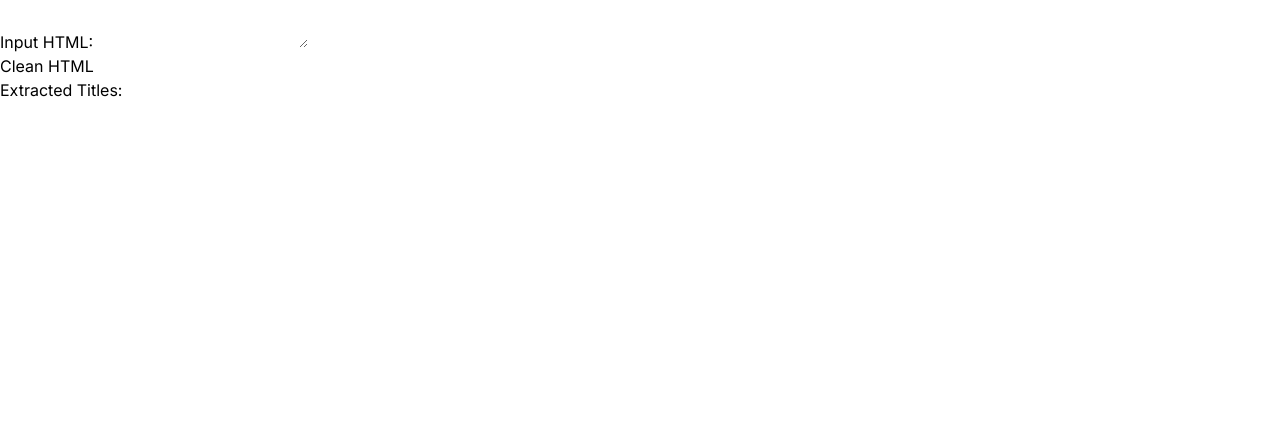
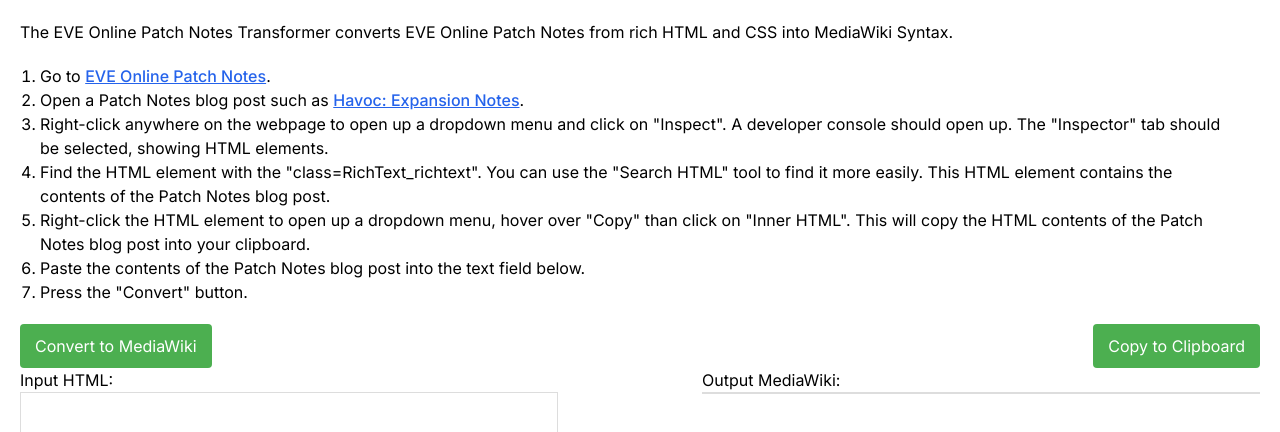
Before and after one commit to MaraArin/EVE-Online-Patch-Transformer, a Next.js app: page / in a window 1280 px wide. Shown: the top 432 px of the page. Built offline with nearby package versions, Linux system fonts and the light colour scheme.

Commit message:
Added CSS and instructions

```diff
--- a/app/globals.css
+++ b/app/globals.css
@@ -2,27 +2,52 @@
 @tailwind components;
 @tailwind utilities;
 
-/* :root {
-  --foreground-rgb: 0, 0, 0;
-  --background-start-rgb: 214, 219, 220;
-  --background-end-rgb: 255, 255, 255;
+body {
+  font-family: 'Segoe UI', Tahoma, Geneva, Verdana, sans-serif;
+  margin: 20px;
 }
 
-@media (prefers-color-scheme: dark) {
-  :root {
-    --foreground-rgb: 255, 255, 255;
-    --background-start-rgb: 0, 0, 0;
-    --background-end-rgb: 0, 0, 0;
-  }
+ol {
+  margin: 20px;
 }
 
-body {
-  color: rgb(var(--foreground-rgb));
-  background: linear-gradient(
-      to bottom,
-      transparent,
-      rgb(var(--background-end-rgb))
-    )
-    rgb(var(--background-start-rgb));
+.container {
+  display: flex;
+  justify-content: space-between;
 }
- */
+
+.input-container,
+.output-container {
+  width: 45%; /* Adjust the width based on your preference */
+}
+
+textarea {
+  width: calc(100% - 20px); /* Adjust the width based on padding */
+  height: 100%;
+  padding: 8px;
+  margin-bottom: 10px;
+  box-sizing: border-box;
+  border: 1px solid #ddd; /* Add border around textarea */
+  resize: none; /* Disable textarea resizing */
+}
+
+button {
+  background-color: #4caf50;
+  color: white;
+  padding: 10px 15px;
+  border: none;
+  border-radius: 4px;
+  cursor: pointer;
+  transition: background-color 0.3s;
+}
+
+button:hover {
+  background-color: #45a049;
+}
+
+pre {
+  white-space: pre-wrap;
+  overflow-y: auto; /* Allow vertical scrolling for pre element */
+  max-height: 300px; /* Set maximum height for pre element */
+  border: 1px solid #ddd; /* Add border around textarea */
+}
--- a/app/page.tsx
+++ b/app/page.tsx
@@ -1,18 +1,16 @@
-"use client"
+"use client";
 
-import React, { useState, ChangeEvent } from 'react';
+import React, { useState, ChangeEvent } from "react";
 
 interface CleanHTMLComponentProps {}
 
 /* ToDo:
-nested lists,
-a's hrefs aka links,
-use a library?, // will it work client side?
-instructions/docs,
-styling
+parse nested lists,
+parse a's hrefs aka links,
+use a library? // will it work client side?
 */
 const CleanHTMLComponent: React.FC<CleanHTMLComponentProps> = () => {
-  const [inputHTML, setInputHTML] = useState<string>('');
+  const [inputHTML, setInputHTML] = useState<string>("");
   const [titles, setTitles] = useState<string[]>([]);
 
   const handleInputChange = (event: ChangeEvent<HTMLTextAreaElement>) => {
@@ -21,60 +19,62 @@
 
   const cleanHTML = () => {
     // Use a regex to remove HTML attributes
-    let modifiedHTML = inputHTML.replace(/(\S+)="[^"]*"/g, '');
+    let modifiedHTML = inputHTML.replace(/(\S+)="[^"]*"/g, "");
 
     // Remove extra whitespaces
-    modifiedHTML = modifiedHTML.replace(/\s+/g, ' ');
+    modifiedHTML = modifiedHTML.replace(/\s+/g, " ");
 
     // Remove extra whitespaces within HTML tags
-    modifiedHTML = modifiedHTML.replace(/>\s+</g, '><');
-    modifiedHTML = modifiedHTML.replace(/\s>/g, '>');
-    modifiedHTML = modifiedHTML.replace(/>\s/g, '>');
-    modifiedHTML = modifiedHTML.replace(/\s</g, '<');
-    modifiedHTML = modifiedHTML.replace(/<\s/g, '<');
-    modifiedHTML = modifiedHTML.replace(/\s\//g, '/');
+    modifiedHTML = modifiedHTML.replace(/>\s+</g, "><");
+    modifiedHTML = modifiedHTML.replace(/\s>/g, ">");
+    modifiedHTML = modifiedHTML.replace(/>\s/g, ">");
+    modifiedHTML = modifiedHTML.replace(/\s</g, "<");
+    modifiedHTML = modifiedHTML.replace(/<\s/g, "<");
+    modifiedHTML = modifiedHTML.replace(/\s\//g, "/");
 
     // Split the modified HTML by <hr> tags
-    let sections = modifiedHTML.split('<hr/>');
+    let sections = modifiedHTML.split("<hr/>");
     if (sections.length == 1) {
-      sections = modifiedHTML.split('<hr>');
+      sections = modifiedHTML.split("<hr>");
     }
 
     // Process each section separately
-    const sectionTitleBulletMaps = sections.map(section => {
-
-      section = removeDefectFixes(section)
+    const sectionTitleBulletMaps = sections.map((section) => {
+      section = removeDefectFixes(section);
 
       // Replace HTML with MediaWiki syntax
-      section = section.replace(/<p><b>Features &amp; Changes:<\/b><\/p>/g, '\n=== Features & Changes ===\n\n');
+      section = section.replace(
+        /<p><b>Features &amp; Changes:<\/b><\/p>/g,
+        "\n=== Features & Changes ===\n\n"
+      );
 
-      section = section.replace(/<h2>/g, '== ');
-      section = section.replace(/<\/h2>/g, ' ==\n\n');
+      section = section.replace(/<h2>/g, "== ");
+      section = section.replace(/<\/h2>/g, " ==\n\n");
 
-      section = section.replace(/<h3><b>/g, '=== ');
-      section = section.replace(/<\/b><\/h3>/g, ' ===\n\n');
+      section = section.replace(/<h3><b>/g, "=== ");
+      section = section.replace(/<\/b><\/h3>/g, " ===\n\n");
 
-      section = section.replace(/<p><b>/g, '==== ');
-      section = section.replace(/<\/b><\/p>/g, ' ====\n\n');
+      section = section.replace(/<p><b>/g, "==== ");
+      section = section.replace(/<\/b><\/p>/g, " ====\n\n");
 
-      section = section.replace(/<li><p>/g, '* ');
-      section = section.replace(/<\/p><\/li>/g, '\n');
+      section = section.replace(/<li><p>/g, "* ");
+      section = section.replace(/<\/p><\/li>/g, "\n");
 
-      section = section.replace(/<\/p>/g, '\n');
+      section = section.replace(/<\/p>/g, "\n");
 
       // Remove ":"
       //section = section.replace(/:/g, '');
-      section = section.replace(/: =/g, ' =');
+      section = section.replace(/: =/g, " =");
       // Remove "amp;"
-      section = section.replace(/amp;/g, '');
+      section = section.replace(/amp;/g, "");
 
       // Remove the remaining HTML tags
-      section = section.replace(/<\/?[^>]+(>|$)/g, "")
+      section = section.replace(/<\/?[^>]+(>|$)/g, "");
 
-      console.log(section)
+      console.log(section);
       // Add extra newline between bulletpoint and header
-      section = section.replace(/\.\n==/g, '.\n\n==');
-      section = section.replace(/\.\n====/g, '.\n\n====');
+      section = section.replace(/\.\n==/g, ".\n\n==");
+      section = section.replace(/\.\n====/g, ".\n\n====");
 
       // Return the title and bullet points for the section
       return section;
@@ -93,210 +93,100 @@
     let startIndex: number;
 
     // Determine the starting index based on which pattern is found first
-    if (startIndexH3 !== -1 && (startIndexP === -1 || startIndexH3 < startIndexP)) {
-        startIndex = startIndexH3;
+    if (
+      startIndexH3 !== -1 &&
+      (startIndexP === -1 || startIndexH3 < startIndexP)
+    ) {
+      startIndex = startIndexH3;
     } else if (startIndexP !== -1) {
-        startIndex = startIndexP;
+      startIndex = startIndexP;
     } else {
-        // Starting point not found, return the original string
-        return input;
+      // Starting point not found, return the original string
+      return input;
     }
 
     // Found the starting point, remove everything from that point onwards
     return input.substring(0, startIndex);
-}
+  }
 
-return (
-  <div>
-    <label>
-      Input HTML:
-      <textarea value={inputHTML} onChange={handleInputChange} />
-    </label>
-    <br />
-    <button onClick={cleanHTML}>Clean HTML</button>
-    <br />
-    <label>
-      Extracted Titles:
-    </label>
-    <div>
-      {titles.map((title, index) => (
-        <pre key={index}>{title}</pre>
-      ))}
-    </div>
-  </div>
-);
-};
+  const copyToClipboard = () => {
+    const outputText = titles.join("\n\n");
 
-export default CleanHTMLComponent;
+    // Create a temporary textarea to copy the text to clipboard
+    const tempTextarea = document.createElement("textarea");
+    tempTextarea.value = outputText;
+    document.body.appendChild(tempTextarea);
+    tempTextarea.select();
+    document.execCommand("copy");
+    document.body.removeChild(tempTextarea);
 
-/*
-import React, { useState, ChangeEvent } from 'react';
-
-interface CleanHTMLComponentProps {}
-
-const CleanHTMLComponent: React.FC<CleanHTMLComponentProps> = () => {
-  const [inputHTML, setInputHTML] = useState<string>('');
-  const [titleBulletMaps, setTitleBulletMaps] = useState<{ [title: string]: string[] }[]>([]);
-
-  const handleInputChange = (event: ChangeEvent<HTMLTextAreaElement>) => {
-    setInputHTML(event.target.value);
+    alert("Content copied to clipboard!");
   };
-
-  const cleanHTML = () => {
-    // Use a regex to remove HTML attributes
-    let modifiedHTML = inputHTML.replace(/(\S+)="[^"]*"/g, '');
-
-    // Remove extra whitespaces
-    modifiedHTML = modifiedHTML.replace(/\s+/g, ' ');
-
-    // Remove extra whitespaces within HTML tags
-    modifiedHTML = modifiedHTML.replace(/>\s+</g, '><');
-
-    // Remove extra whitespaces around brackets
-    modifiedHTML = modifiedHTML.replace(/\s>/g, '>');
-    modifiedHTML = modifiedHTML.replace(/>\s/g, '>');
-    modifiedHTML = modifiedHTML.replace(/\s</g, '<');
-    modifiedHTML = modifiedHTML.replace(/<\s/g, '<');
-    modifiedHTML = modifiedHTML.replace(/\s\//g, '/');
-
-    // Split the modified HTML by <hr/> tags
-    const sections = modifiedHTML.split('<hr/>');
-
-    // Process each section separately
-    const sectionTitleBulletMaps = sections.map(section => {
-
-      section = removeDefectFixes(section)
-
-      // Extract titles between the first <h2> tags
-      const titleMatches = section.match(/<h2>(.*?)<\/h2>/);
-      const title = titleMatches ? titleMatches[1] : '';
-
-      // Extract bullet points between <li><p> tags
-      const bulletPointMatches = section.match(/<li><p>(.*?)<\/p><\/li>/g);
-      const bulletPoints = bulletPointMatches ? bulletPointMatches.map(match => match.replace(/<li><p>(.*?)<\/p><\/li>/, '$1')) : [];
-
-      // Return the title and bullet points for the section
-      return { [title]: bulletPoints };
-    });
-
-    console.log(sectionTitleBulletMaps[0])
-
-    // Update the titleBulletMaps state
-    setTitleBulletMaps(sectionTitleBulletMaps);
-  };
-
-  function removeDefectFixes(input: string): string {
-    const startIndex = input.indexOf("<h3><b>Defect Fixes:</b></h3>");
-
-    if (startIndex !== -1) {
-        // Found the starting point, remove everything from that point onwards
-        return input.substring(0, startIndex);
-    } else {
-        // Starting point not found, return the original string
-        return input;
-    }
-}
 
   return (
     <div>
-      <label>
-        Input HTML:
-        <textarea value={inputHTML} onChange={handleInputChange} />
-      </label>
-      <br />
-      <button onClick={cleanHTML}>Clean HTML</button>
-      <br />
-      <label>
-        Extracted Titles and Bullet Points:
-      </label>
-      <div>
-        {titleBulletMaps.map((titleBulletMap, index) => (
-          <div key={index}>
-            {Object.entries(titleBulletMap).map(([title, bulletPoints], titleIndex) => (
-              <div key={titleIndex}>
-                <h2>{title}</h2>
-                <ul>
-                  {bulletPoints.map((bullet, bulletIndex) => (
-                    <li key={bulletIndex}>{bullet}</li>
-                  ))}
-                </ul>
-              </div>
-            ))}
-          </div>
-        ))}
+      <p>
+        The EVE Online Patch Notes Transformer converts EVE Online Patch Notes
+        from rich HTML and CSS into MediaWiki Syntax.
+      </p>
+      <ol className="list-decimal">
+        <li>
+          Go to{" "}
+          <a
+            className="font-medium text-blue-600 underline dark:text-blue-500 hover:no-underline" target="_blank"
+            href="https://www.eveonline.com/news/t/patch-notes"
+          >
+            EVE Online Patch Notes
+          </a>
+          .
+        </li>
+        <li>
+          Open a Patch Notes blog post such as{" "}
+          <a
+            className="font-medium text-blue-600 underline dark:text-blue-500 hover:no-underline" target="_blank"
+            href="https://www.eveonline.com/news/view/havoc-expansion-notes"
+          >
+            Havoc: Expansion Notes
+          </a>
+          .
+        </li>
+        <li>
+          Right-click anywhere on the webpage to open up a dropdown menu and
+          click on "Inspect". A developer console should open up. The
+          "Inspector" tab should be selected, showing HTML elements.
+        </li>
+        <li>
+          Find the HTML element with the "class=RichText_richtext". You can use
+          the "Search HTML" tool to find it more easily. This HTML element
+          contains the contents of the Patch Notes blog post.
+        </li>
+        <li>
+          Right-click the HTML element to open up a dropdown menu, hover over
+          "Copy" than click on "Inner HTML". This will copy the HTML contents of
+          the Patch Notes blog post into your clipboard.
+        </li>
+        <li>
+          Paste the contents of the Patch Notes blog post into the text field
+          below.
+        </li>
+        <li>Press the "Convert" button.</li>
+      </ol>
+      <div className="container">
+        <button onClick={cleanHTML}>Convert to MediaWiki</button>
+        <button onClick={copyToClipboard}>Copy to Clipboard</button>
+      </div>
+      <div className="container">
+        <div className="input-container">
+          <label>Input HTML:</label>
+          <textarea value={inputHTML} onChange={handleInputChange} />
+        </div>
+        <div className="output-container">
+          <label>Output MediaWiki:</label>
+          <pre>{titles.join("")}</pre>
+        </div>
       </div>
     </div>
   );
 };
 
 export default CleanHTMLComponent;
-*/
-/*
-import React, { useState, ChangeEvent } from 'react';
-
-interface CleanHTMLComponentProps {}
-
-const CleanHTMLComponent: React.FC<CleanHTMLComponentProps> = () => {
-  const [inputHTML, setInputHTML] = useState<string>('');
-  const [titles, setTitles] = useState<string[]>([]);
-
-  const handleInputChange = (event: ChangeEvent<HTMLTextAreaElement>) => {
-    setInputHTML(event.target.value);
-  };
-
-  const cleanHTML = () => {
-    // Use a regex to remove HTML attributes
-    let modifiedHTML = inputHTML.replace(/(\S+)="[^"]*"/g, '');
-
-    // Remove extra whitespaces
-    modifiedHTML = modifiedHTML.replace(/\s+/g, ' ');
-
-    // Remove extra whitespaces within HTML tags
-    modifiedHTML = modifiedHTML.replace(/>\s+</g, '><');
-
-    // Remove extra whitespaces around brackets
-    modifiedHTML = modifiedHTML.replace(/\s>/g, '>');
-    modifiedHTML = modifiedHTML.replace(/>\s/g, '>');
-    modifiedHTML = modifiedHTML.replace(/\s</g, '<');
-    modifiedHTML = modifiedHTML.replace(/<\s/g, '<');
-    modifiedHTML = modifiedHTML.replace(/\s\//g, '/');
-
-    // Split the modified HTML into an array of strings
-    const lines = modifiedHTML.split('<hr/>');
-    console.log(lines[1])
-
-    // Extract titles between the first <h2> tags
-    const titles: string[] = []
-    for (let element of lines) {
-      const titleMatches = element.match(/<h2>(.*?)<\/h2>/);
-      const title = titleMatches ? titleMatches[1] : '';
-      titles.push(title);
-    }
-    // Set the title to the state
-    setTitles(titles);
-
-  };
-
-  return (
-    <div>
-      <label>
-        Input HTML:
-        <textarea value={inputHTML} onChange={handleInputChange} />
-      </label>
-      <br />
-      <button onClick={cleanHTML}>Clean HTML</button>
-      <br />
-      <label>
-        Extracted Titles:
-      </label>
-      <div>
-        {titles.map((title, index) => (
-          <div key={index}>{title}</div>
-        ))}
-      </div>
-    </div>
-  );
-};
-
-export default CleanHTMLComponent;
-*/
```
